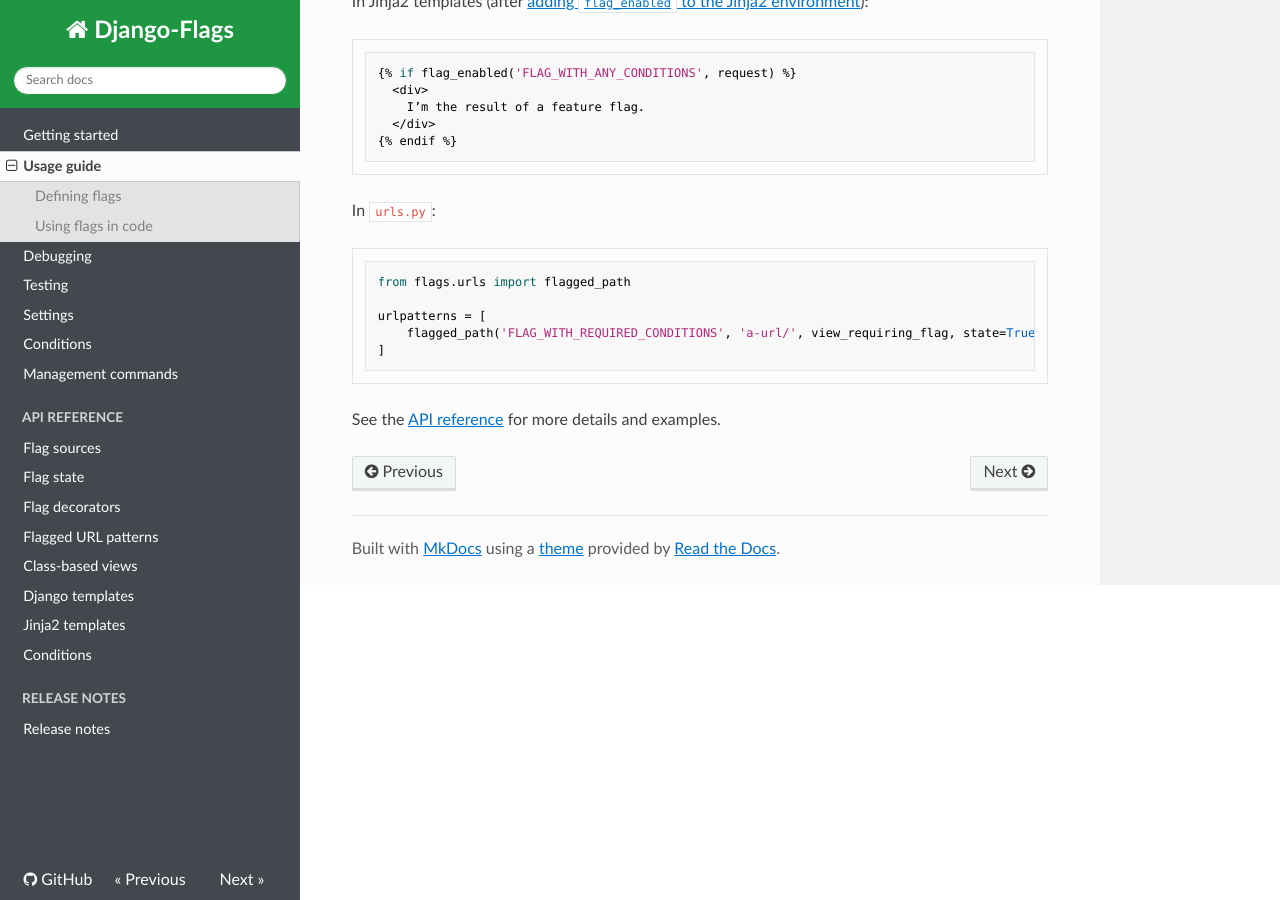
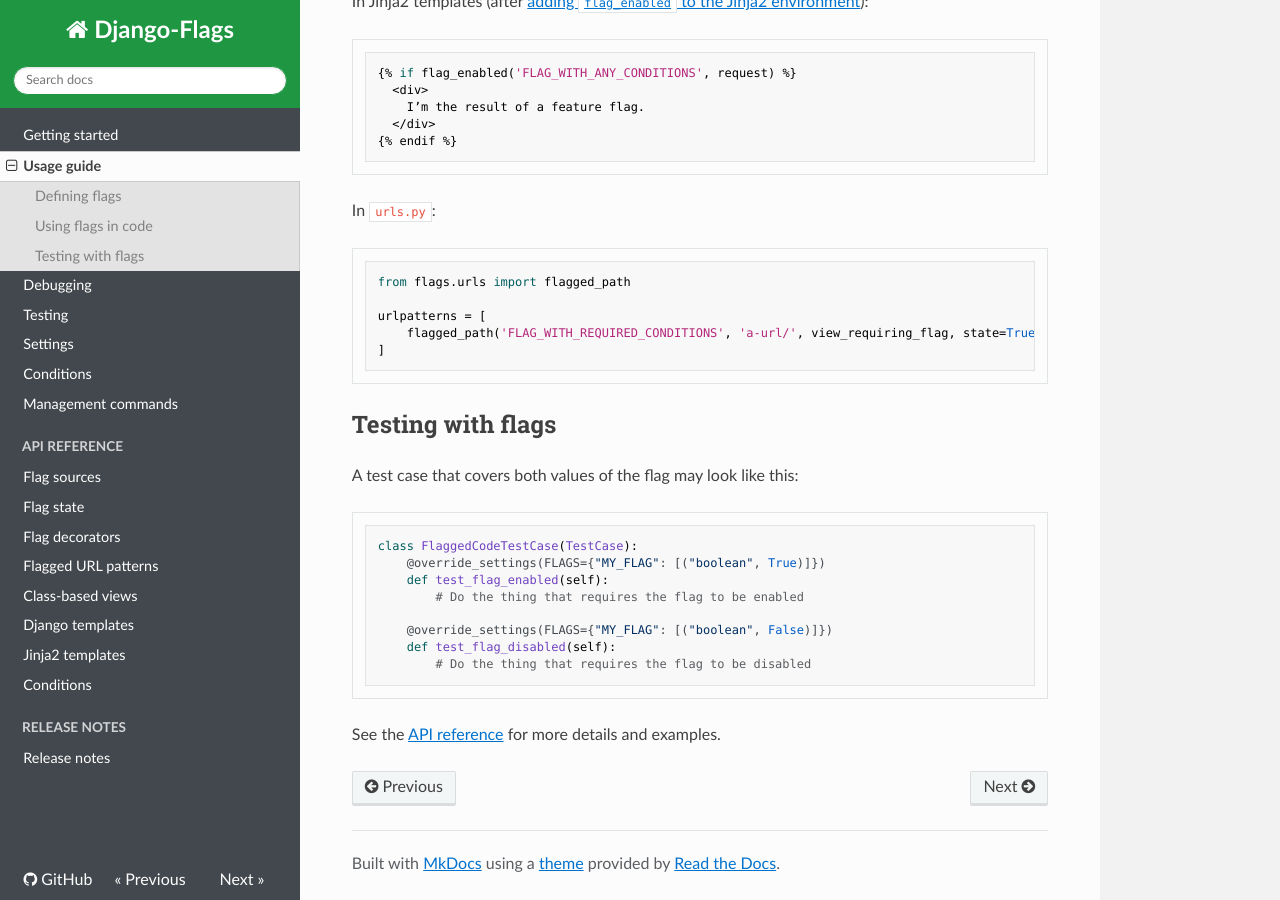
Before and after one commit to cfpb/django-flags, an MkDocs documentation site: the page built from docs/usage.md, in a window 1280 px wide and 900 px high, scrolled down 1216 px. Built offline with MkDocs 1.6.1, drawn with Linux system fonts in a browser that asks for light colours; nearby versions of some CDN libraries.

Commit message:
Add testing quip to usage

````diff
--- a/docs/usage.md
+++ b/docs/usage.md
@@ -65,4 +65,20 @@
 ]
 ```
 
+## Testing with flags
+
+A test case that covers both values of the flag may look like this:
+
+```python
+class FlaggedCodeTestCase(TestCase):
+    @override_settings(FLAGS={"MY_FLAG": [("boolean", True)]})
+    def test_flag_enabled(self):
+        # Do the thing that requires the flag to be enabled
+
+    @override_settings(FLAGS={"MY_FLAG": [("boolean", False)]})
+    def test_flag_disabled(self):
+        # Do the thing that requires the flag to be disabled
+```
+
+
 See the [API reference](/api/state) for more details and examples.
````
